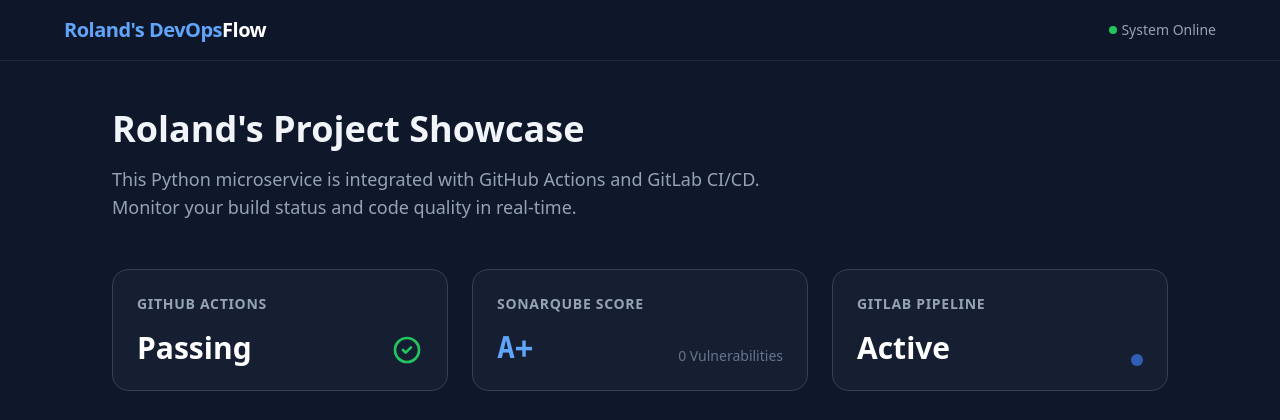
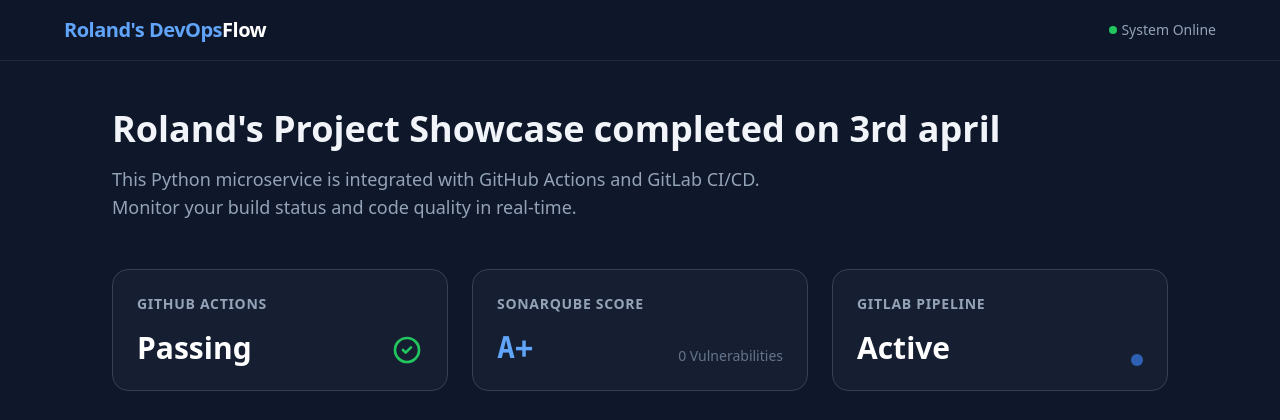
Before and after one commit to fortunate-panda/fastapi-devops-project, a FastAPI app: page / in a window 1280 px wide. Shown: the top 420 px of the page. Run offline with FastAPI, Linux system fonts and the light colour scheme; some libraries are stand-ins or nearby versions.

Commit message:
completed

```diff
--- a/templates/index.html
+++ b/templates/index.html
@@ -19,7 +19,7 @@
 
     <main class="max-w-6xl mx-auto p-6 lg:p-12">
         <header class="mb-12">
-            <h2 class="text-4xl font-extrabold mb-4"> Roland's Project Showcase</h2>
+            <h2 class="text-4xl font-extrabold mb-4"> Roland's Project Showcase completed on 3rd april</h2>
             <p class="text-slate-400 text-lg max-w-2xl">This Python microservice is integrated with GitHub Actions and GitLab CI/CD. Monitor your build status and code quality in real-time.</p>
         </header>
 
```
